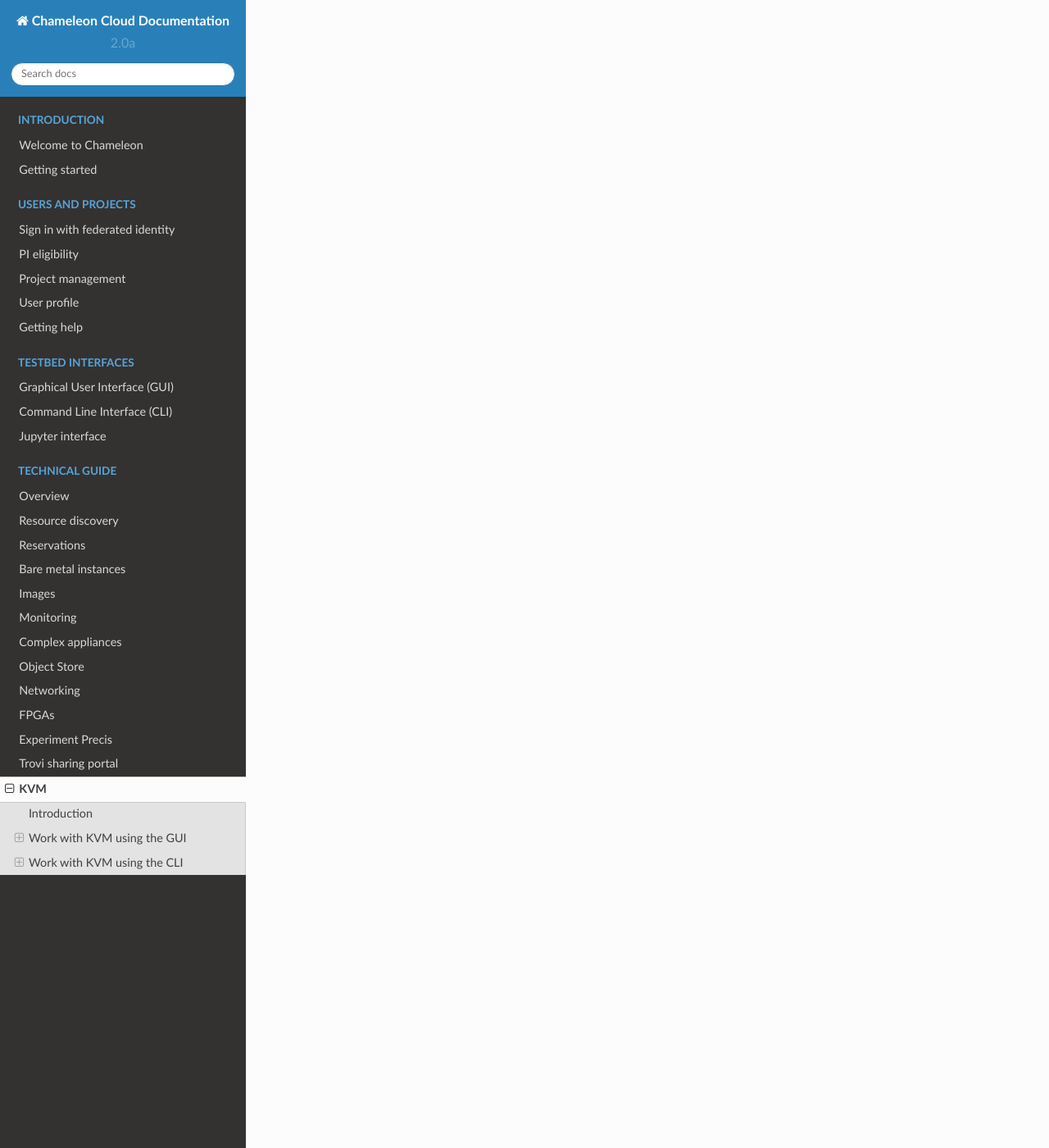
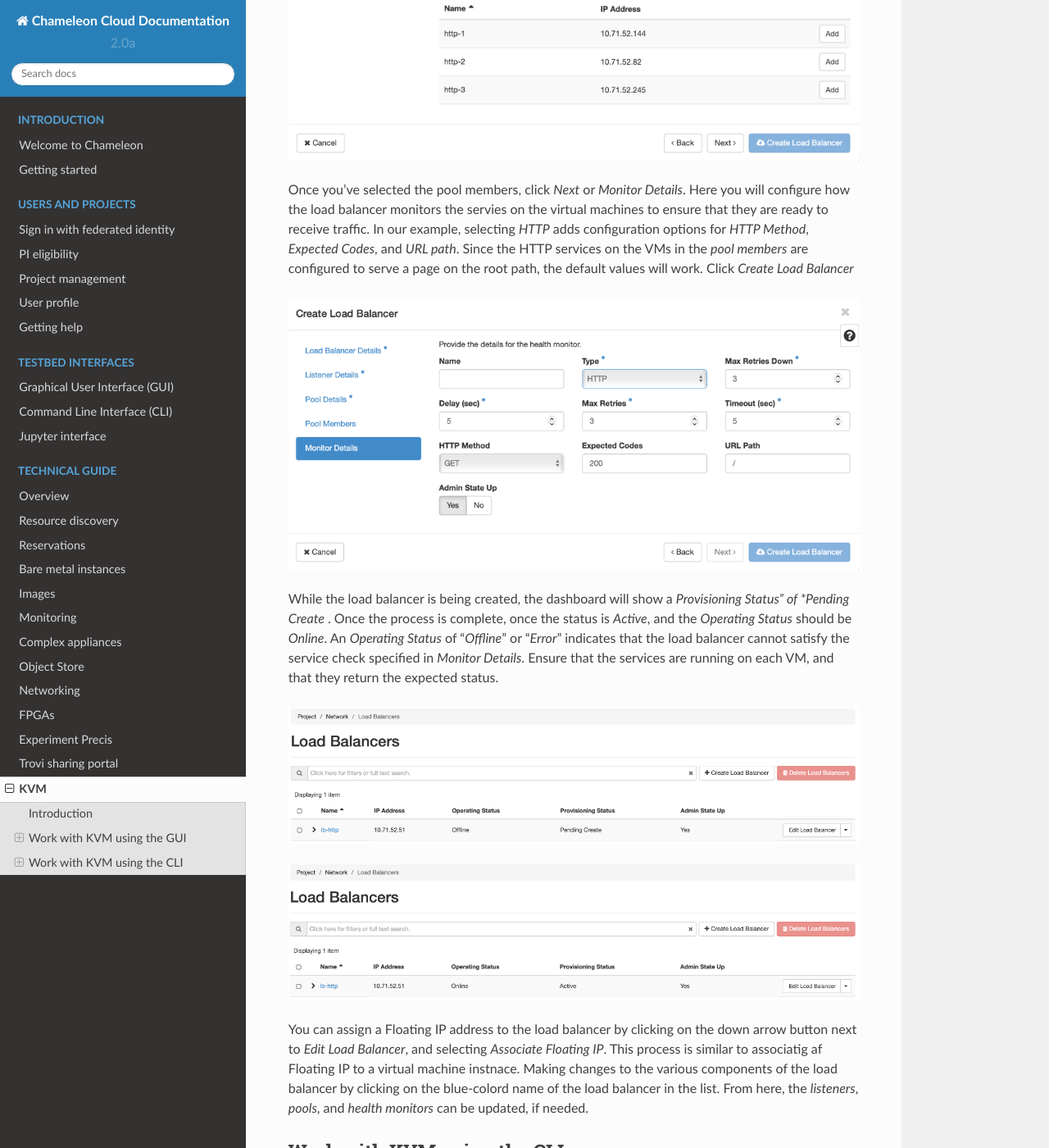
Before and after one commit to ChameleonCloud/docs, a Sphinx documentation site: the page built from source/technical/kvm.rst, in a window 1280 px wide and 1400 px high, scrolled down 11939 px. Shown: the whole window at 82% size. Built offline with Sphinx 7.4.7 and the Read the Docs theme 2.0.0, drawn with Linux system fonts in a browser that asks for light colours; some of the changed text lies outside the part shown.

Commit message:
Update for KVM Octavia
Adds brief overview for adding a Load Balancer

```diff
--- a/source/technical/kvm.rst
+++ b/source/technical/kvm.rst
@@ -203,6 +203,49 @@ You may click the *+* button next to the Security Group you wish to apply in the
 *All Security Groups* list on the left. Once you are finished, click *Save* to
 finish the process.
 
+Load Balancer as a Service
+~~~~~~~~~~~~~~~~~~~~~~~~~~
+
+Available on KVM@TACC is the OpenStack Octavia Load Balancer as a Service (LBaas). This service allows a single IP address to be used to distribute connections among a number of virtual machine instances.
+For the following description, it is assumed that there are already several virtual machines running an HTTP server on port 80, serving a page at the root path.
+To create a *Load Balancer*, click on *Project* > *Network* > *Load Balancers* in the navigation sidebar, then the *Create Load Balancer* button. This will open the *Create Load Balancer* dialog.
+
+.. figure:: kvm/lbaas_create_loadbalancer.png
+
+Give your load balancer a name, and select the subnet that corresponds to the one used by the virtual machines. Click *Next*, or *Listener Details*.
+
+.. figure:: kvm/lbaas_listener_details.png
+
+The listener is the port that will accept incoming connetions. Select the appropriate protocol for the service, in this case *HTTP*. If selecting *TCP* or *UDP* also provide the desired port. Click *Next* or *Pool Details*.
+
+.. figure:: kvm/lbaas_pool_details.png
+
+Choose the desired load balancing algorithm. This will determine the way in which the load balancer will select which VM receives incoming requests. Click *Next* or *Pool Members*.
+
+.. figure:: kvm/lbaas_pool_members.png
+
+Here you will select the virtual machines that will participate in the load balacing. Click the *Add* button next to the instances, after which their IP address and subnet will be added to the *Allocated Members* list at the top.
+You will need to provide the port number for the hosted service for each member. For our HTTP servers, it is port 80. This does not need to match the port of the load balancer's *listener*.
+
+.. figure:: kvm/lbaas_pool_member_add.png
+
+Once you've selected the pool members, click *Next* or *Monitor Details*. Here you will configure how the load balancer monitors the servies on the virtual machines to ensure that they are ready to receive traffic.
+In our example, selecting *HTTP* adds configuration options for *HTTP Method*, *Expected Codes*, and *URL path*. Since the HTTP services on the VMs in the *pool members* are configured to serve a page on the root path, the default values will work.
+Click *Create Load Balancer*
+
+.. figure:: kvm/lbaas_monitor_http.png
+
+While the load balancer is being created, the dashboard will show a *Provisioning Status" of *Pending Create* . Once the process is complete, once the status is *Active*, and the *Operating Status* should be *Online*.
+An *Operating Status* of "*Offline*" or "*Error*" indicates that the load balancer cannot satisfy the service check specified in *Monitor Details*. Ensure that the services are running on each VM, and that they return the expected status.
+
+.. figure:: kvm/lbaas_create_pending.png
+
+.. figure:: kvm/lbaas_active.png
+
+You can assign a Floating IP address to the load balancer by clicking on the down arrow button next to *Edit Load Balancer*, and selecting *Associate Floating IP*. This process is similar to associatig af Floating IP to a virtual machine instnace.
+Making changes to the various components of the load balancer by clicking on the blue-colord name of the load balancer in the list. From here, the *listeners*, *pools*, and *health monitors* can be updated, if needed.
+
+
 Work with KVM using the CLI
 ---------------------------
 
```
Also changed, not shown: source/technical/kvm/lbaas_active.png (added), source/technical/kvm/lbaas_create_loadbalancer.png (added), source/technical/kvm/lbaas_create_pending.png (added), source/technical/kvm/lbaas_listener_details.png (added), source/technical/kvm/lbaas_monitor_http.png (added), source/technical/kvm/lbaas_pool_details.png (added), source/technical/kvm/lbaas_pool_member_add.png (added), source/technical/kvm/lbaas_pool_members.png (added).
